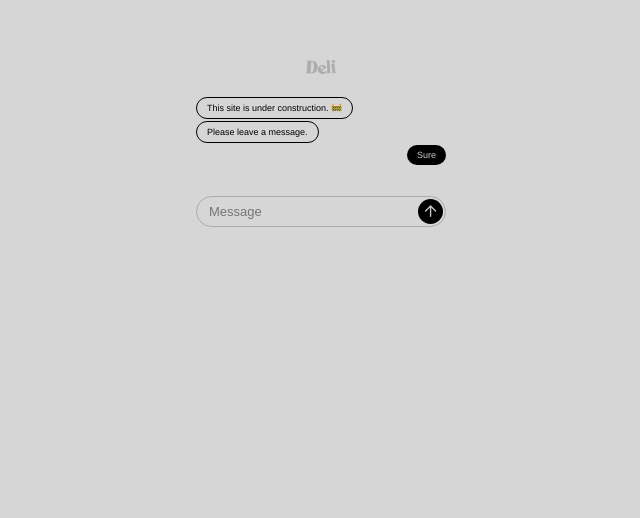
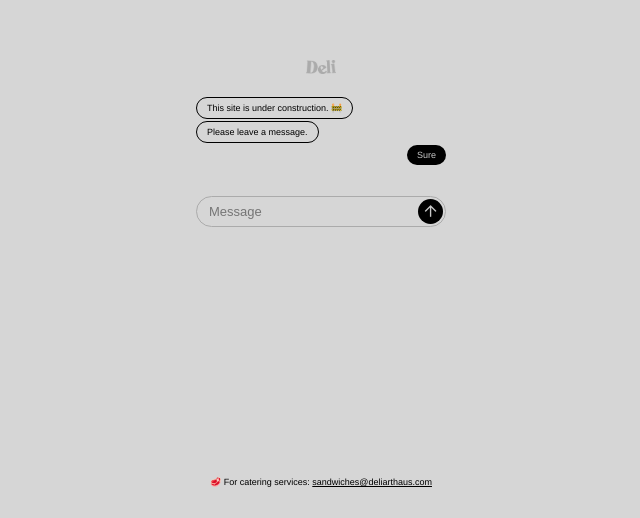
Before and after one commit to builtbyloic/deliarthaus, a plain HTML site: page index.html in a window 1280 px wide. Shown: the part 282-800 px from the top of the page, without its empty margins (319-959 px from the left). Drawn offline with nearby package versions, Linux system fonts and the light colour scheme.

Commit message:
Update index.html

```diff
--- a/index.html
+++ b/index.html
@@ -42,6 +42,14 @@
 		font-family: Helvetica, Arial, serif;
 		font-size: 9px;
 		padding: 1%
+	}
+
+	a:link {
+		color: #000;
+	}
+
+	a:visited {
+		color: #000;
 	}
 
 	#logo {
@@ -206,6 +214,15 @@
 
 	}
 
+	.footer {
+		position: absolute;
+		right: 0;
+		bottom: 0;
+		left: 0;
+		padding: 1rem;
+		text-align: center;
+	}
+
 </style>
 </head>
 <body>
@@ -237,6 +254,10 @@
 			</div>
 
 		</div>
+	</div>
+
+	<div class="footer">
+		<p>🥩 For catering services: <a href="mailto:sandwiches@deliarthaus.com?Subject=Inquiry" target="_top">sandwiches@deliarthaus.com</a></p>
 	</div>
 
 	<script>
```
